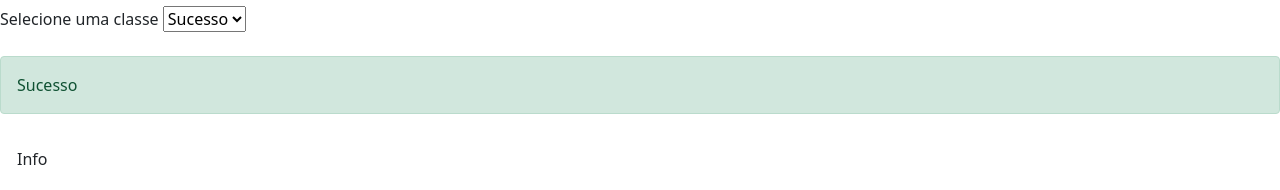
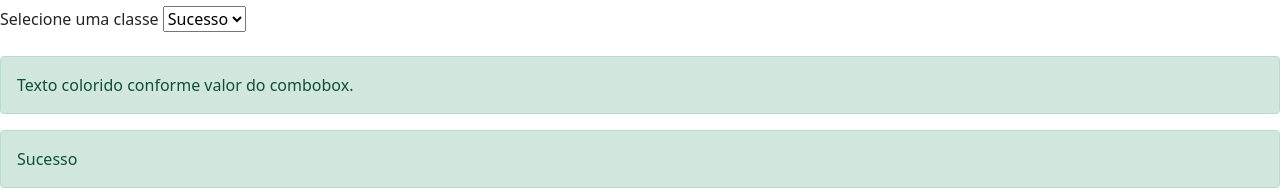
Before and after one commit to mbmauriciojr/estudos-angular, an Angular app in the folder data-binding/: page / in a window 1280 px wide. Shown: the part 579-769 px from the top of the page. Built offline with nearby package versions, Linux system fonts and the light colour scheme.

Commit message:
Feat: colocado um exemplo utilizando interpolacao para Class Binding

```diff
--- a/data-binding/src/app/data-binding/data-binding.component.html
+++ b/data-binding/src/app/data-binding/data-binding.component.html
@@ -32,6 +32,10 @@
 
       <br><br>
 
+      <div class="alert {{ classe.value }}" role="alert">
+        Texto colorido conforme valor do combobox.
+      </div>
+
       <div class="alert" role="alert"
       [class.alert-success]="classe.value == 'alert-success'">
         Sucesso
```
